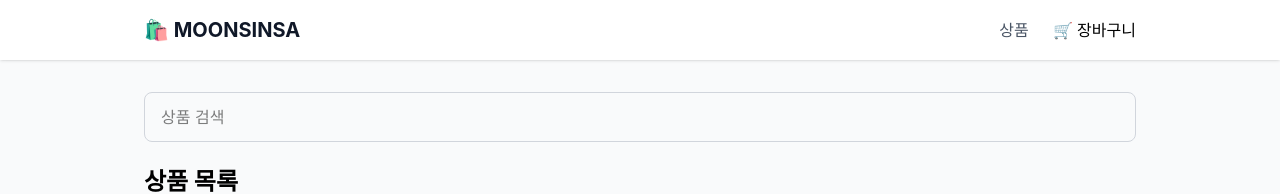
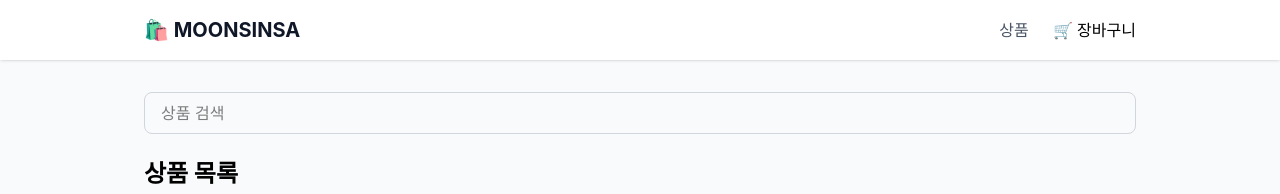
Before and after one commit to Likelion-Yonsei-14th/14-ASSIGNMENT-FRONTEND-moonjiho-week6, a React (Vite) app: page /products in a window 1280 px wide. Shown: the top 194 px of the page. Built offline with nearby package versions, Linux system fonts and the light colour scheme; the HTML template or start-up script is replaced by a standard one.

Commit message:
[FEAT] 쇼핑몰 커스터마이징

```diff
--- a/src/data/products.ts
+++ b/src/data/products.ts
@@ -26,14 +26,14 @@ export const products: Product[] = [
     id: 4,
     name: "니트 스웨터",
     price: 45000,
-    image: "https://images.unsplash.com/photo-1576566588028-4147f3842f27?w=400&h=400&fit=crop",
+    image: "https://m.byslim.com/web/product/big/202312/3bf05aa84b4b2193445244bf0b39426e.jpg",
     description: "부드러운 울 블렌드 니트. 따뜻하면서도 세련된 디자인.",
   },
   {
     id: 5,
     name: "와이드 팬츠",
     price: 55000,
-    image: "https://images.unsplash.com/photo-1594938298603-c8148c4dae35?w=400&h=400&fit=crop",
+    image: "https://ecimg.cafe24img.com/pg327b95887124086/aitchbasic/web/product/big/20240829/5046bbf716d0a49bcee1890e1505654f.jpg",
     description: "편안한 와이드 핏 팬츠. 데일리부터 오피스 룩까지.",
   },
   {
--- a/src/index.css
+++ b/src/index.css
@@ -1 +1,4 @@
 @import "tailwindcss";
+html {
+  overflow-y: scroll;
+}
--- a/src/pages/Products.tsx
+++ b/src/pages/Products.tsx
@@ -14,7 +14,7 @@ export default function Products() {
         placeholder="상품 검색"
         value={search}
         onChange={(e) => setSearch(e.target.value)}
-        className="w-full mb-6 px-4 py-3 border border-gray-300 rounded-lg focus:outline-none focus:ring-2 focus:ring-blue-500"
+        className="w-full mb-6 px-4 py-2 border border-gray-300 rounded-lg focus:outline-none focus:ring-2 focus:ring-blue-500"
       />
 
       <h2 className="text-2xl font-bold mb-6">상품 목록</h2>
```
